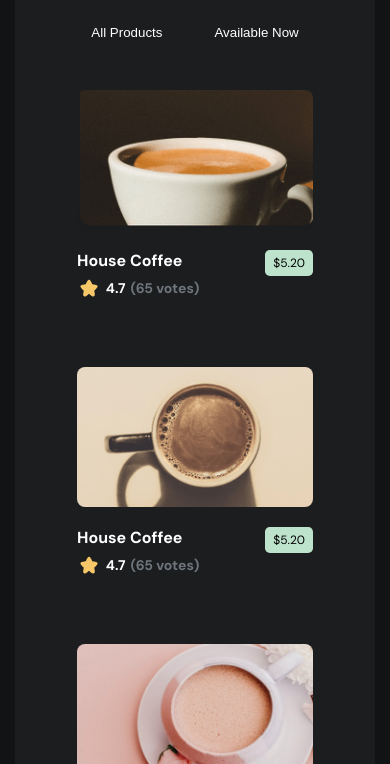
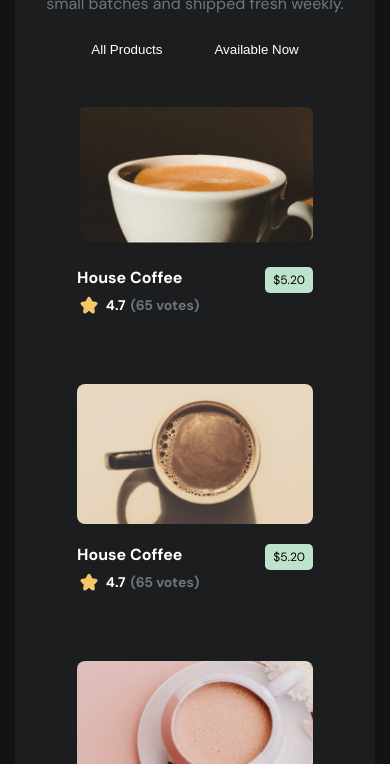
Before and after one commit to i-devaj/Coffee-Shop-Simple-Website, a plain HTML site: page index.html in a window 390 px wide. Shown: the part 247-1011 px from the top of the page. Drawn offline with Linux system fonts and the light colour scheme.

Commit message:
Final Changes (Probably)

```diff
--- a/style.css
+++ b/style.css
@@ -259,7 +259,7 @@ img{
 
 @media(max-width:1120px){
     .container{
-        max-width: 645px;
+        /* max-width: 645px; */
         padding: 2rem 1rem;
         margin-top: -14vh;
     }
@@ -283,7 +283,7 @@ img{
     .container{
         max-width: 360px;
         padding: 2rem 1rem;
-        margin-top: -10vh;
+        margin-top: -8vh;
         margin-bottom: 10vh;
     }
 
```
